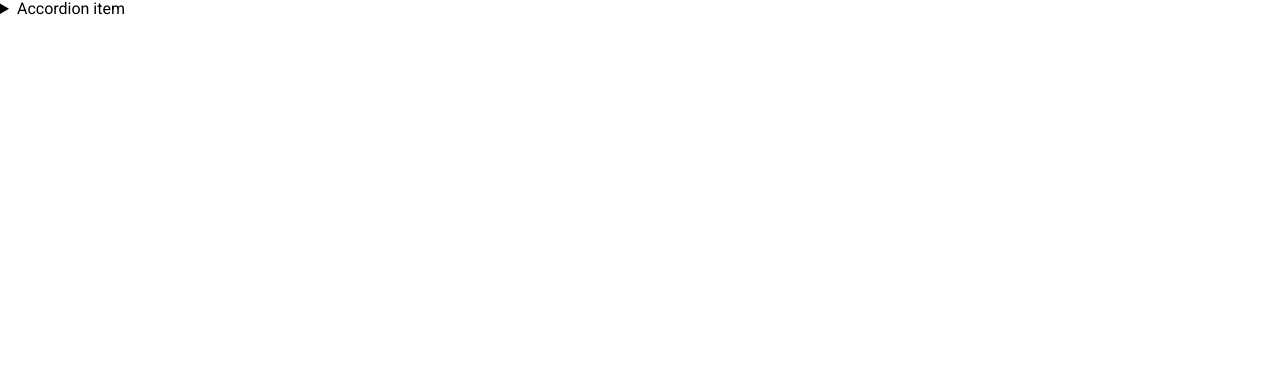
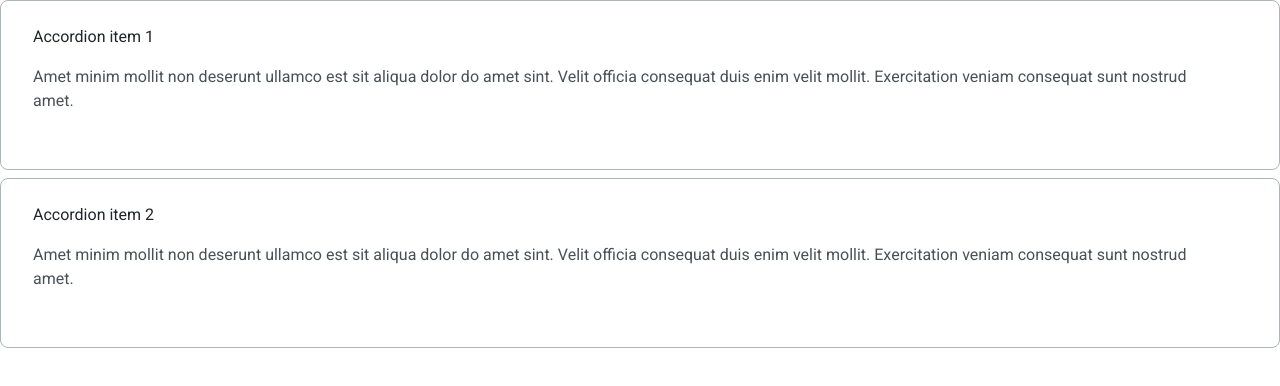
Before and after one commit to js-tasks-ru/htmlcss-20241107_gamedevshrimp, a website: page 03-lection1/02-accordion/index.html in a window 1280 px wide. Drawn offline with Linux system fonts and the light colour scheme.

Commit message:
Add a component accordion

```diff
--- a/03-lection1/02-accordion/accordion.css
+++ b/03-lection1/02-accordion/accordion.css
@@ -1 +1,38 @@
 /* Стилизация аккордеона */
+.accordion {
+    box-sizing: content-box;
+    min-height: 144px;
+
+    border: 1px solid #ACB5BD;
+    border-radius: 8px;
+
+    padding-top: 24px;
+    padding-left: 32px;
+    padding-right: 48.69px;
+    margin-bottom: 8px;
+
+    font-family: 'Inter', sans-serif;
+    font-weight: 400;
+    font-size: 16px;
+    line-height: 24px;
+}
+
+.accordion:last-of-type {
+    margin-bottom: 0;
+}
+
+summary {
+    list-style: none;
+}
+
+.accordion__summary::-webkit-details-marker {  /* нестандартный псевдоэлемент Google Chrome */
+    display: none;
+}
+
+.accordion__summary {
+    color: var(--black);
+}
+
+.accordion__content {
+    color: var(--grey-4);
+}
--- a/03-lection1/02-accordion/index.html
+++ b/03-lection1/02-accordion/index.html
@@ -3,15 +3,26 @@
 <html lang="ru">
     <head>
         <link rel="stylesheet" href="../../assets/css/main.css">
-        <link rel="stylesheet" href="./accordion.css">
     </head>
     <body>
-        <details>
-            <summary>
-                Accordion item
+        <details class="accordion" open>
+            <summary class="accordion__summary">
+                Accordion item 1
             </summary>
-            <p>
-                Hidden content
+            <p class="accordion__content">
+                Amet minim mollit non deserunt ullamco est sit aliqua dolor do amet sint.
+                Velit officia consequat duis enim velit mollit.
+                Exercitation veniam consequat sunt nostrud amet.
+            </p>
+        </details>
+        <details class="accordion" open>
+            <summary class="accordion__summary">
+                Accordion item 2
+            </summary>
+            <p class="accordion__content">
+                Amet minim mollit non deserunt ullamco est sit aliqua dolor do amet sint.
+                Velit officia consequat duis enim velit mollit.
+                Exercitation veniam consequat sunt nostrud amet.
             </p>
         </details>
     </body>
--- a/assets/css/main.css
+++ b/assets/css/main.css
@@ -3,6 +3,7 @@
 @import '../../components/header/header.css';
 @import '../../components/footer/footer.css';
 @import '../../03-lection1/01-button/button.css';
+@import '../../03-lection1/02-accordion/accordion.css';
 
 :root {
     --white: #ffffff;
```
